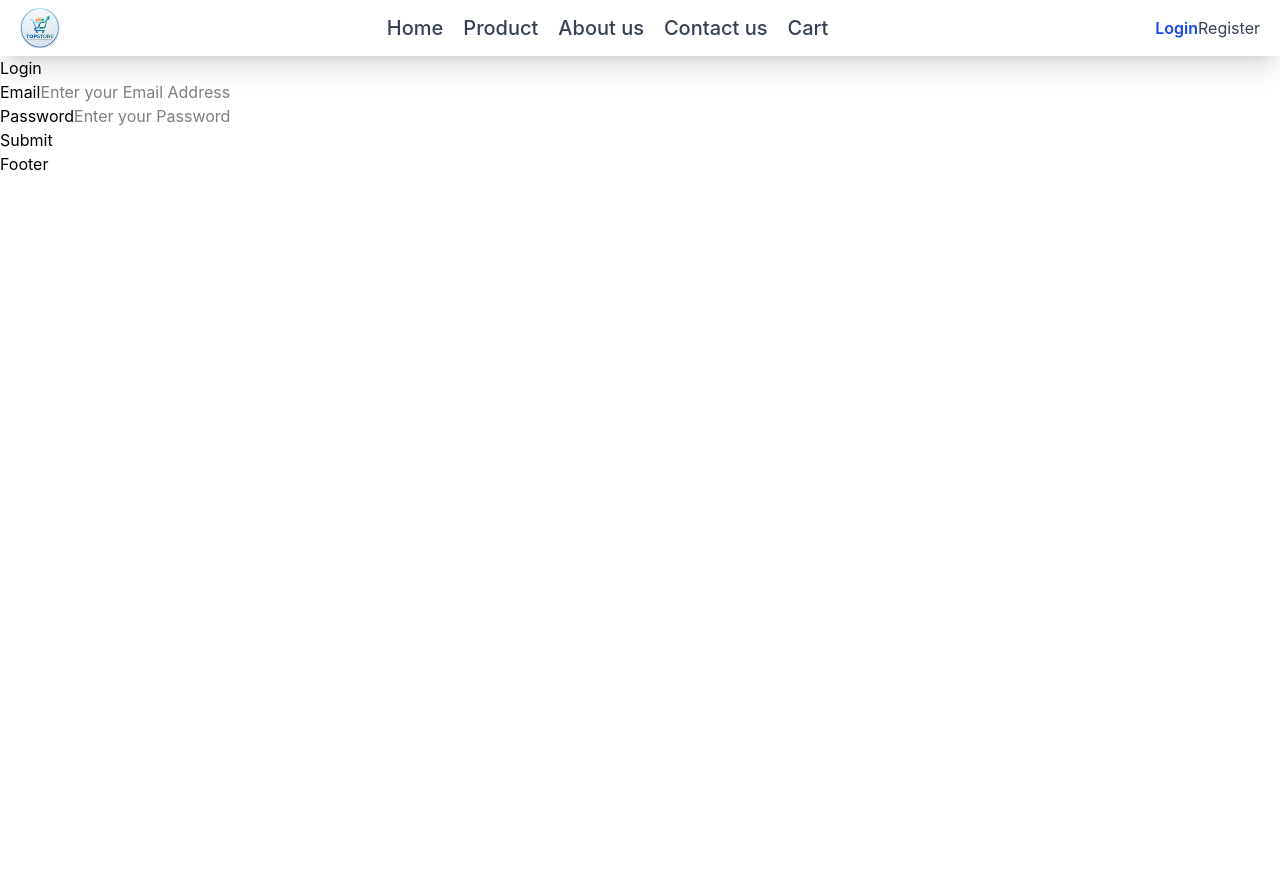
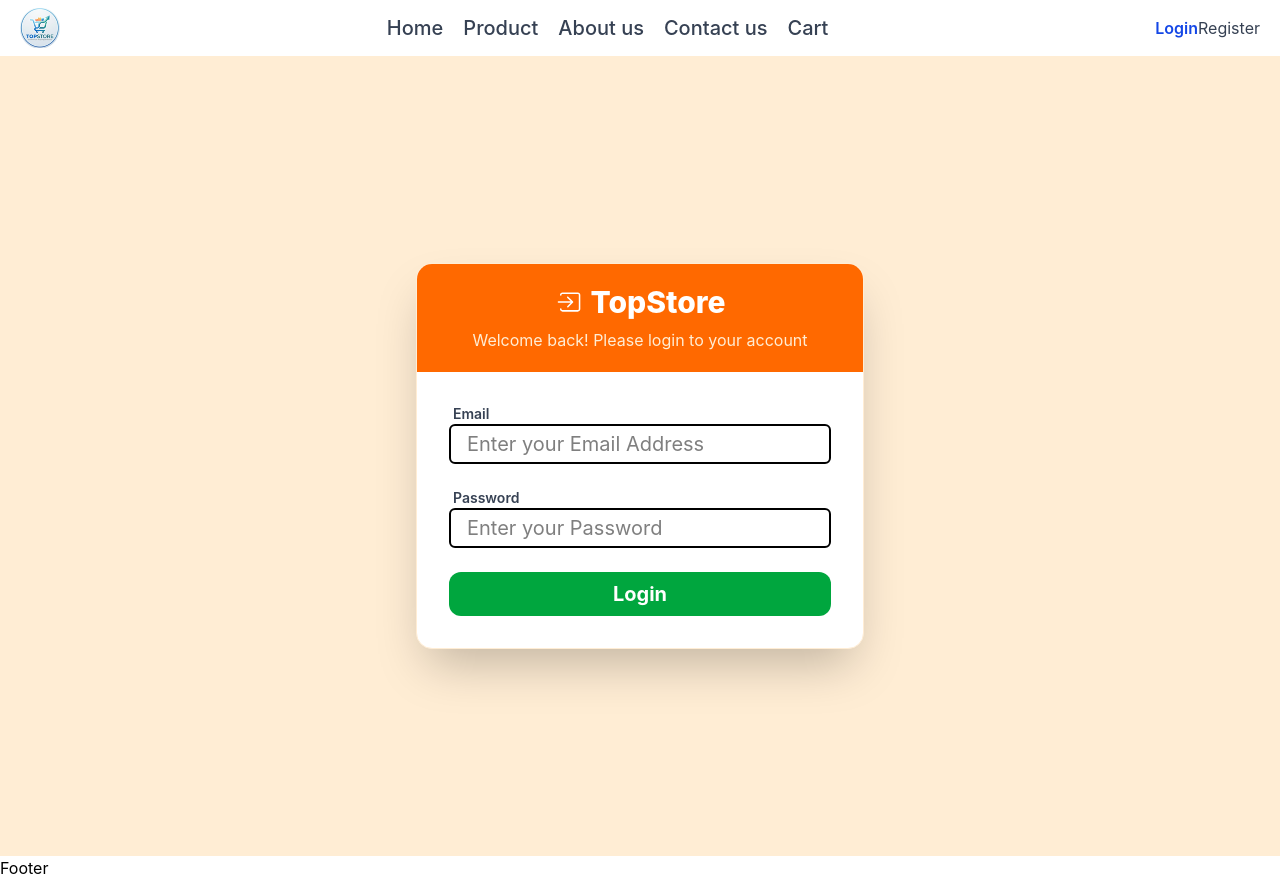
Before and after one commit to premkathayatpk/Ecommerce, a React (Vite) app: page /login in a window 1280 px wide. Before the commit the page ends 800 px from the top, so only its background shows below. Built offline with nearby package versions, Linux system fonts and the light colour scheme.

Commit message:
add home and login style

```diff
--- a/package.json
+++ b/package.json
@@ -13,6 +13,7 @@
     "@tailwindcss/vite": "^4.2.4",
     "react": "^19.2.5",
     "react-dom": "^19.2.5",
+    "react-icons": "^5.6.0",
     "react-router-dom": "^7.14.2",
     "tailwindcss": "^4.2.4"
   },
--- /dev/null
+++ b/src/components/product/products.jsx
@@ -0,0 +1,9 @@
+import React from 'react'
+
+const products = () => {
+  return (
+    <div>products</div>
+  )
+}
+
+export default products
--- /dev/null
+++ b/src/data/user.js
@@ -0,0 +1,11 @@
+export const user = [
+  {
+    id: 1,
+    name: "Prem Kathayat",
+    email: "premkathayat13@gmail.com",
+    password: "prem1234",
+    phone: 9827633522,
+    address: "Kathmandu",
+    role: "user",
+  },
+];
--- a/src/pages/Login.jsx
+++ b/src/pages/Login.jsx
@@ -1,4 +1,8 @@
 import React, { useState } from "react";
+import { user } from "../data/user.js";
+import { IoIosLogIn } from "react-icons/io";
+import { CiMail } from "react-icons/ci";
+import { CiLock } from "react-icons/ci";
 
 const Login = () => {
   const [initialData] = useState({
@@ -19,39 +23,73 @@
 
   const handleSubmit = (e) => {
     e.preventDefault();
-    console.log(formData);
+    const matchUser = user.find(
+      (user) =>
+        user.email === formData.email && user.password === formData.password,
+    );
 
-    setFormData(initialData);
+    if (matchUser) {
+      alert("Login successful!");
+
+      setFormData(initialData);
+    } else {
+      alert("Invalid Email or Password");
+    }
   };
   return (
-    <div>
-      <form onSubmit={handleSubmit}>
-        <fieldset>
-          <legend>Login</legend>
-
-          <div>
-            <label htmlFor="email">Email</label>
+    <div className="min-h-screen flex items-center justify-center bg-orange-100  ">
+      <div className="w-full max-w-md bg-white rounded-2xl shadow-2xl overflow-hidden border border-orange-100">
+        <div className="bg-orange-500 py-5 text-center ">
+          <h1 className="text-3xl font-extrabold text-white flex items-center justify-center gap-2 ">
+            <IoIosLogIn size={28} />
+            TopStore
+          </h1>
+          <p className="text-orange-100 mt-2">
+            Welcome back! Please login to your account
+          </p>
+        </div>
+        <form onSubmit={handleSubmit} className=" p-8    space-y-6 ">
+          <div className="flex flex-col w-full">
+            <label
+              className="text-sm font-semibold text-gray-700 ml-1"
+              htmlFor="email"
+            >
+              Email
+            </label>
             <input
               type="text"
               placeholder="Enter your Email Address"
               name="email"
               value={formData.email}
               onChange={handleFormData}
+              className="border-2 w-full py-1 px-4 text-xl rounded-md hover:border-blue-700"
             />
           </div>
-          <div>
-            <label htmlFor="password">Password</label>
+          <div className="flex flex-col w-full">
+            <label
+              className="text-sm font-semibold text-gray-700 ml-1"
+              htmlFor="password"
+            >
+              Password
+            </label>
             <input
               type="password"
               placeholder="Enter your Password"
               name="password"
               value={formData.password}
               onChange={handleFormData}
+              className="border-2 w-full py-1 px-4 text-xl rounded-md hover:border-blue-700"
             />
           </div>
-        </fieldset>
-        <button type="submit">Submit</button>
-      </form>
+
+          <button
+            type="submit"
+            className="bg-green-600 text-white text-xl font-bold py-2 w-full rounded-xl cursor-pointer hover:bg-green-500"
+          >
+            Login
+          </button>
+        </form>
+      </div>
     </div>
   );
 };
--- a/src/pages/Product.jsx
+++ b/src/pages/Product.jsx
@@ -1,5 +1,5 @@
 import React from "react";
-import { products } from "../data/product";
+import { products } from "../data/products";
 import { useNavigate } from "react-router-dom";
 const Product = () => {
   const navigate = useNavigate();
@@ -27,8 +27,8 @@
                     Rs.{item.price}
                   </h2>
                 </div>
-                <p className="font-semibold ">Qty: {item.qty} </p>
-                <p>{item.description} </p>
+                {/* <p className="font-semibold ">Qty: {item.qty} </p>
+                <p>{item.description} </p> */}
 
                 <button className="text-blue-600  text-center w-full">
                   View more...
--- a/src/pages/ProductDetail.jsx
+++ b/src/pages/ProductDetail.jsx
@@ -1,6 +1,6 @@
 import React, { useState } from "react";
 import { useParams } from "react-router-dom";
-import { products } from "../data/product.js";
+import { products } from "../data/products.js";
 
 const ProductDetail = () => {
   const { id } = useParams();
```
Also changed, not shown: src/assets/hero.jpg (added), src/data/products.js (renamed from src/data/product.js), 1 other file (tests, documents, lock files or other folders).
